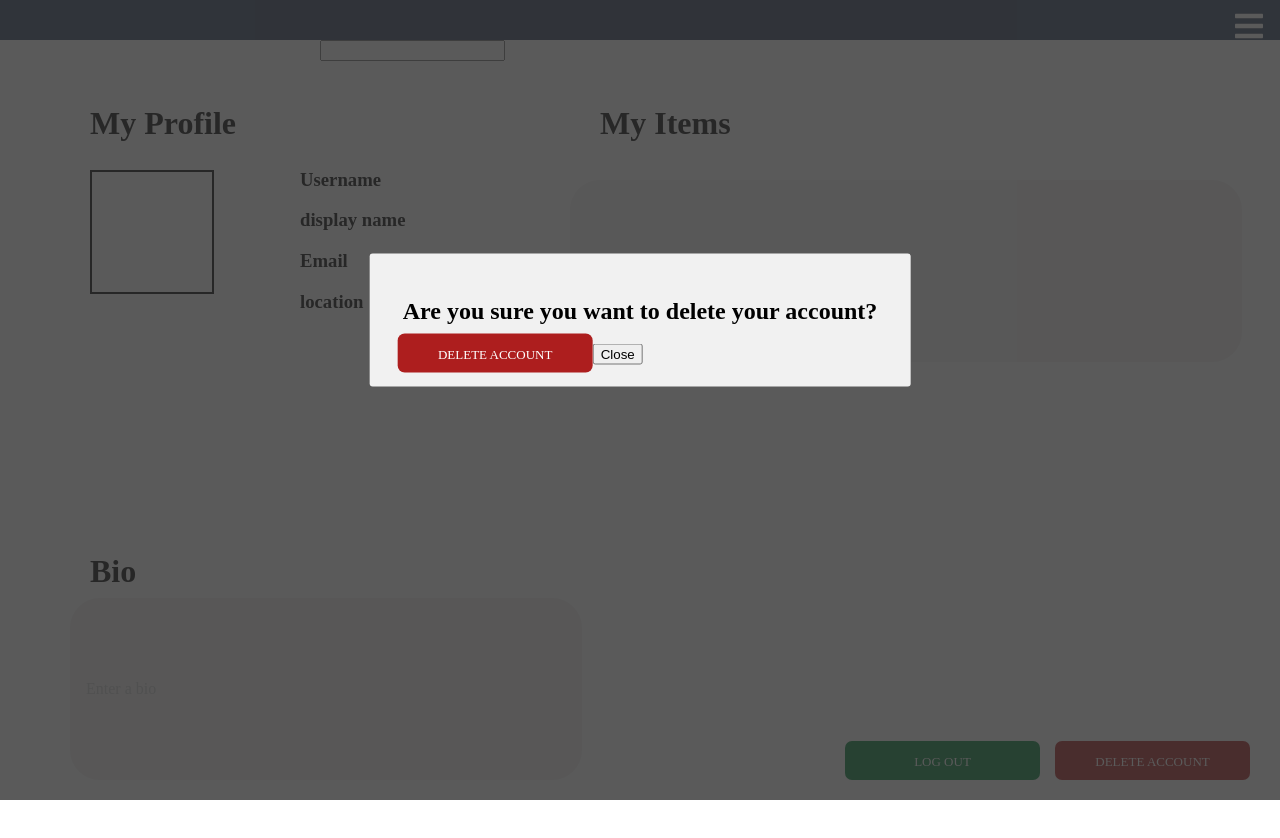
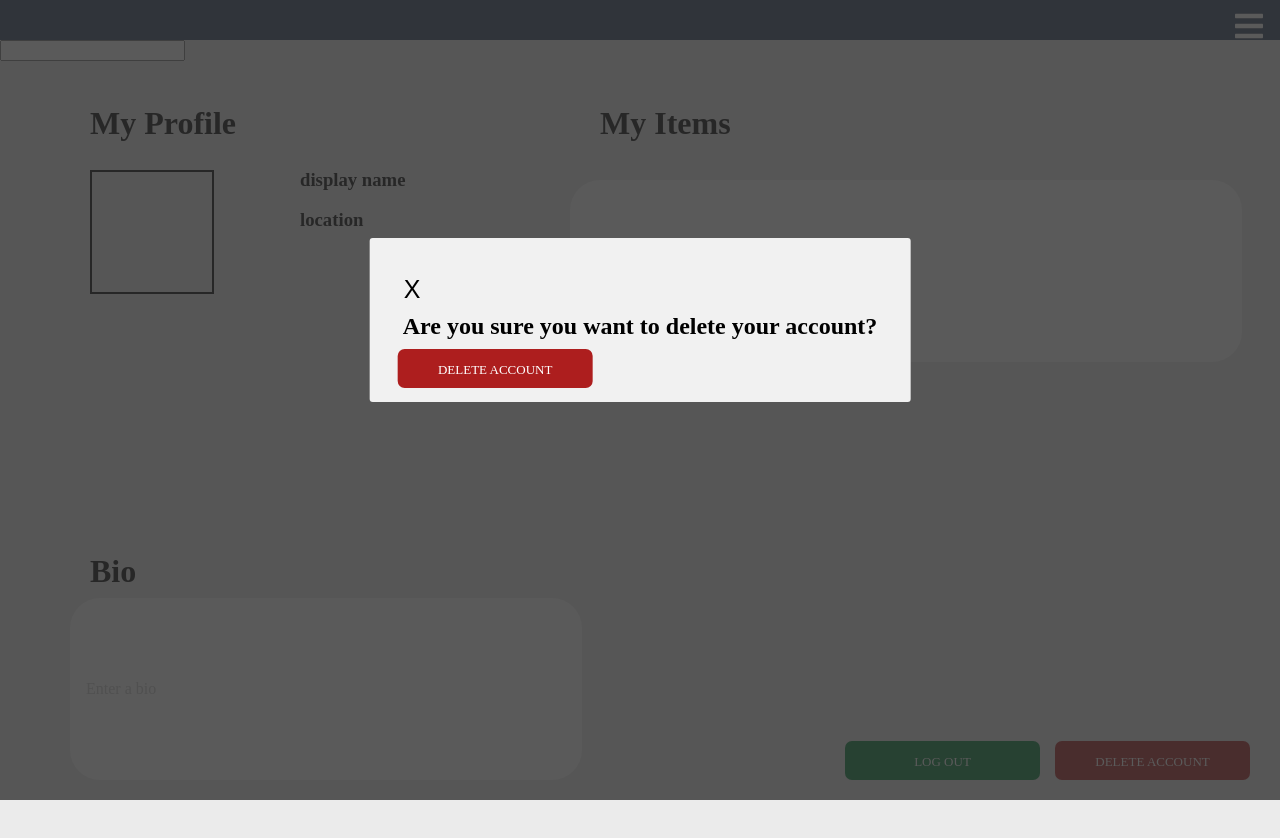
Before and after one commit to DonVlad1/m40Group1Front-End, a React (Create React App) app: page /profile in a window 1280 px wide. Both pictures are taken after a click on the button "DELETE ACCOUNT". Before the commit the page ends 800 px from the top, so only its background shows below. Built offline with nearby package versions, Linux system fonts and the light colour scheme.

Commit message:
displays details on profile

```diff
--- a/src/App.js
+++ b/src/App.js
@@ -13,6 +13,7 @@ function App(props) {
   const [token, setToken] = useState("")
   const [loggedIn, setLoggedIn] = useState(true)
   const [user, setUser] = useState()
+  const [email, setEmail] = useState()
 
   return (
     <BrowserRouter>
@@ -21,8 +22,8 @@ function App(props) {
         <Routes>
             <Route path='/' element = {<Home />} />
             <Route path='/postCreate' element = {<PostCreate />} />
-            <Route path='/profile' element = {<Profile loggedIn={loggedIn} setLoggedIn={setLoggedIn} />} />
-            <Route path='login' element = {<Login setToken={setToken} setter={setUser} setLoggedIn={setLoggedIn} />} />
+            <Route path='/profile' element = {<Profile loggedIn={loggedIn} setLoggedIn={setLoggedIn} user={user} email={email} />} />
+            <Route path='login' element = {<Login setToken={setToken} setter={setUser} setLoggedIn={setLoggedIn} setter2={setEmail} />} />
             <Route path='signup' element = {<Signup setToken={setToken} setter={setUser} setLoggedIn={setLoggedIn} />} />
         </Routes>
       </div>
--- a/src/css/profile.css
+++ b/src/css/profile.css
@@ -2,10 +2,29 @@ body {
     background-image: none !important;
 }
 
-#postCreatContent {
-    width: 70%;
-    height: 200px;
-    background-color: navy;
+.closeBtn {
+  display: flex;
+  justify-content: flex-end;
+}
+
+.closeBtn {
+  background-color: transparent;
+  border: none;
+  font-size: 25px;
+  cursor: pointer;
+}
+
+#login-message {
+  text-align: center;
+}
+
+#profile-container {
+  height: 100vh;
+  width: 100vw;
+  display: flex;
+  flex-direction: column;
+  align-items: center;
+  background-color: #ebebeb;
 }
 
 .profile {
@@ -45,7 +64,7 @@ body {
   .bio__input {
     font-family: inherit;
     font-size: inherit;
-    background-color: #f4f2f2;
+    background-color: white;
     border: none;
     color: #646464;
     padding: 0.7rem 1rem;
@@ -93,7 +112,7 @@ body {
   .list-items__input {
     font-family: inherit;
     font-size: inherit;
-    background-color: #f4f2f2;
+    background-color: white;
     border: none;
     color: #646464;
     padding: 0.7rem 1rem;
--- a/src/pages/login.js
+++ b/src/pages/login.js
@@ -4,14 +4,14 @@ import '../css/login.css';
 import { login } from '../utils';
 import ProfileIcon from '../assets/account-circle.png'
 
-const Login = ({setter, setToken, setLoggedIn}) => {
+const Login = ({setter, setToken, setLoggedIn, setter2}) => {
 
   const [username, setUsername] = useState()
   const [password, setPassword] = useState()
 
   const submitHandler = async (event) => {
     event.preventDefault()
-    let token = await login(username, password, setter, setLoggedIn)
+    let token = await login(username, password, setter, setLoggedIn, setter2)
     setToken(token)
   }
 
--- a/src/pages/profile.js
+++ b/src/pages/profile.js
@@ -1,9 +1,9 @@
-import React, { useState, useEffect } from "react";
-import { useNavigate } from "react-router-dom";
+import React, { useState } from "react";
+import { useNavigate, Link } from "react-router-dom";
 import '../css/profile.css';
 import { deleteUser } from "../utils";
 
-function Profile({loggedIn, setLoggedIn}) {
+function Profile({loggedIn, setLoggedIn, user, email}) {
     const navigate = useNavigate();
     const [modal, setModal] = useState(false)
     const [token, setToken] = useState("")
@@ -26,23 +26,25 @@ function Profile({loggedIn, setLoggedIn}) {
 
 
     return (
-        <>
+        <div id="profile-container">
             {!loggedIn ?
             (<div>
-                <h1>You are not logged in</h1>
+                <div id="login-message">
+                <h1>You are currently not logged in</h1>
+                <h2>Please click <Link to="/login" id="accountCreateLink">here</Link> to log in</h2>
+                </div>
             </div>) :
             (<div>
-            <div id="postCreateContent" className="flexbox">
+            <div id="postCreateContent">
                 <form id="postCreateForm">
                     <input />
                 </form>
-            </div>
                 <h1 className="profile">My Profile</h1>
                 <div className="img-container"></div>
                 <div className="profile-info">
-                    <h3>Username</h3>
+                    <h3>{user}</h3>
                     <h3>display name</h3>
-                    <h3>Email</h3>
+                    <h3>{email}</h3>
                     <h3>location</h3>
                 </div>
                 <h1 className="bio-title">Bio</h1>
@@ -56,14 +58,15 @@ function Profile({loggedIn, setLoggedIn}) {
                 <div className="profile-btns">
                 <button className="logout" onClick={() => logoutFunc()}><span>LOG OUT</span></button>
                 <button className="delete-acc" onClick={toggleModal}><span>DELETE ACCOUNT</span></button>
+                </div>
                 {modal && (
                           <div className="modal">
                           <div className="overlay" onClick={toggleModal}></div>
                           <div className="modal-content">
                           <img className="modalCat"/>
+                          <button className="closeBtn" onClick={toggleModal}>X</button>
                             <h2>Are you sure you want to delete your account?</h2>
                             <button className="delete-acc" onClick={() => submitHandler2() }><span>DELETE ACCOUNT</span></button>
-                            <button className="cloaseBtn" onClick={toggleModal}>Close</button>
                           </div>
                         </div>
                 )}
@@ -71,7 +74,7 @@ function Profile({loggedIn, setLoggedIn}) {
 
             </div>)}
 
-        </>
+        </div>
     )
 }
 
--- a/src/utils/index.js
+++ b/src/utils/index.js
@@ -1,5 +1,5 @@
 // ----------------------------- create -----------------------------
-export const login = async (username, password, setter, setLoggedIn) =>
+export const login = async (username, password, setter, setLoggedIn, setter2) =>
 {
     console.log(username)
     try
@@ -16,6 +16,7 @@ export const login = async (username, password, setter, setLoggedIn) =>
         const data = await response.json()
         if(data.username && data.token){
             setter(data.username)
+            setter2(data.email)
             setLoggedIn(true)
             console.log(data)
             console.log(`You logged in as Account: ${data.username}`)
```
